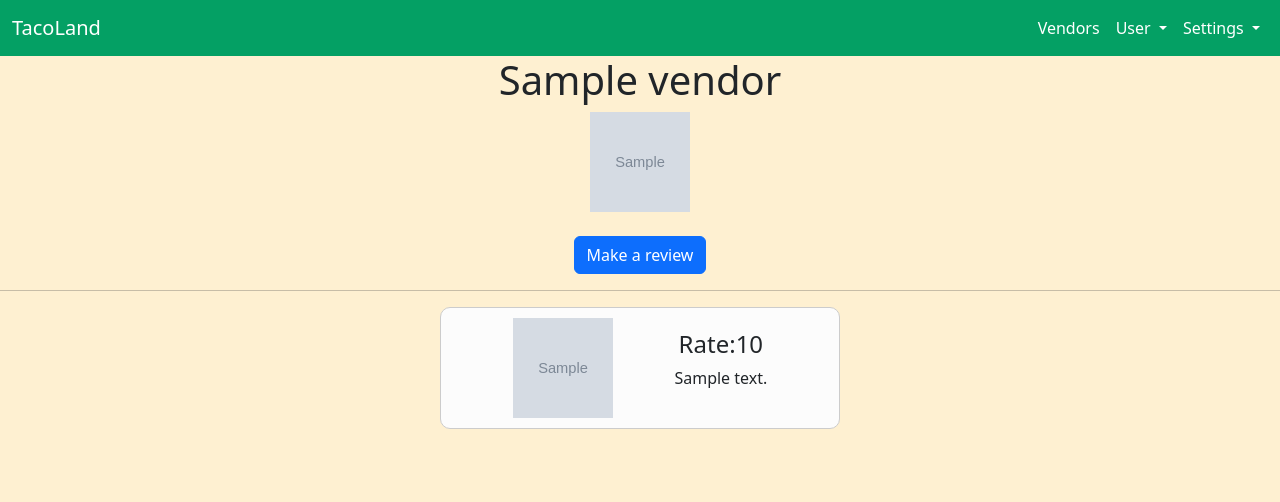
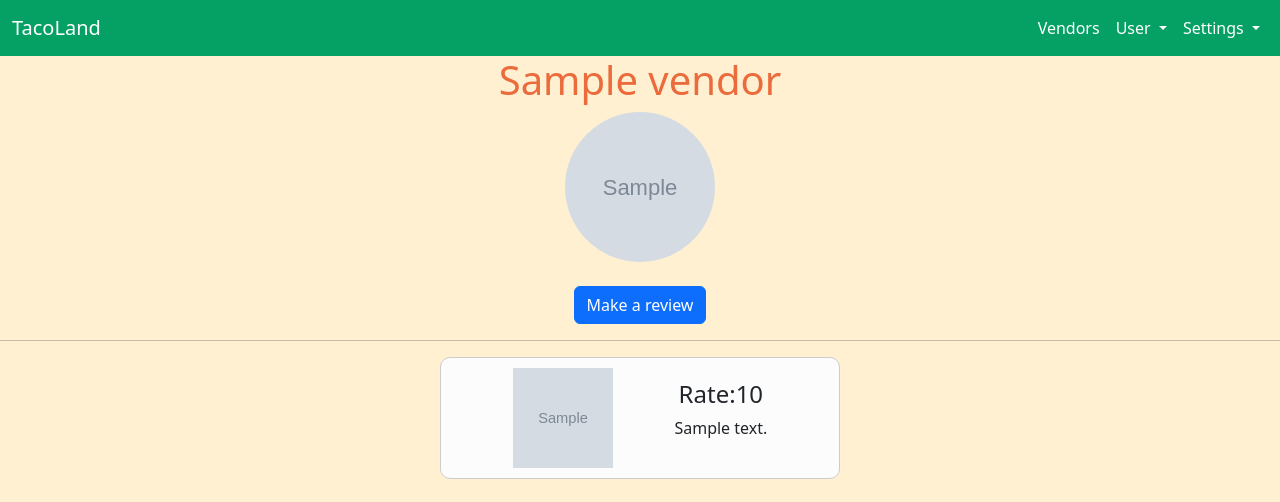
Before and after one commit to eric-ramos-garnica/TacoLand-project, a Flask app: page /rating/1 in a window 1280 px wide. Shown: the top 502 px of the page. Run offline with Flask 2, Linux system fonts and the light colour scheme; the visitor is signed in with stand-in values (Sample User, id 1); tables that the repository leaves empty hold one stand-in row (values such as "Sample post"); grey boxes marked "Sample" are stand-in pictures.

Commit message:
change the img to circle reviews

```diff
--- a/static/css/index.css
+++ b/static/css/index.css
@@ -352,6 +352,15 @@ opacity: 1;
     align-items: center;
     flex-wrap: wrap;
 }
+#container-info-img-title-rating h1{
+    color:rgb(235,107,60)
+}
+#container-info-img-title-rating img {
+    border-radius: 50%;
+    overflow: hidden; /* This line is optional, but recommended to ensure the image doesn't overflow outside the circular div */
+    width: 150px; /* This line is optional, but adjust the width as necessary */
+    height: 150px; /* This line is optional, but adjust the height as necessary */
+  }
 
 /* Rating submission */
 #container-body{
```
